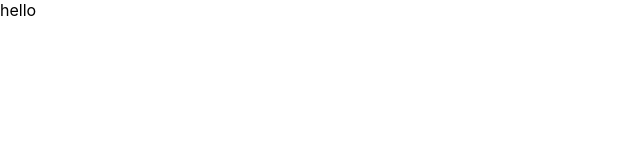
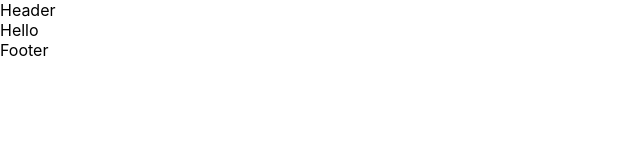
Before and after one commit to Drimodaren/simple-todo-app, a React (Create React App) app: page / in a window 1280 px wide. Shown: the top 160 px of the page, without its empty margins (0-640 px from the left). Built offline with nearby package versions, Linux system fonts and the light colour scheme.

Commit message:
#1:Add Layout

```diff
--- a/src/App.js
+++ b/src/App.js
@@ -1,11 +1,7 @@
-
+import Layout from './components/Layout';
 
 function App() {
-  return (
-    <div>
-    hello
-    </div>
-  );
+  return <Layout>Hello</Layout>;
 }
 
 export default App;
--- /dev/null
+++ b/src/components/Layout/Footer/index.jsx
@@ -0,0 +1,7 @@
+import React from 'react'
+
+export default function Footer() {
+  return (
+    <footer>Footer</footer>
+  )
+}
--- /dev/null
+++ b/src/components/Layout/Header/index.jsx
@@ -0,0 +1,7 @@
+import React from 'react'
+
+export default function Header() {
+  return (
+    <header>Header</header>
+  )
+}
--- /dev/null
+++ b/src/components/Layout/Main/index.jsx
@@ -0,0 +1,7 @@
+import React from 'react'
+
+export default function Main({children}) {
+  return (
+    <div><main>{children}</main></div>
+  )
+}
--- /dev/null
+++ b/src/components/Layout/index.jsx
@@ -0,0 +1,14 @@
+import React from 'react';
+import Footer from './Footer';
+import Header from './Header';
+import Main from './Main';
+
+export default function Layout({ children }) {
+  return (
+    <div>
+      <Header />
+      <Main> {children} </Main>
+      <Footer />
+    </div>
+  );
+}
```
